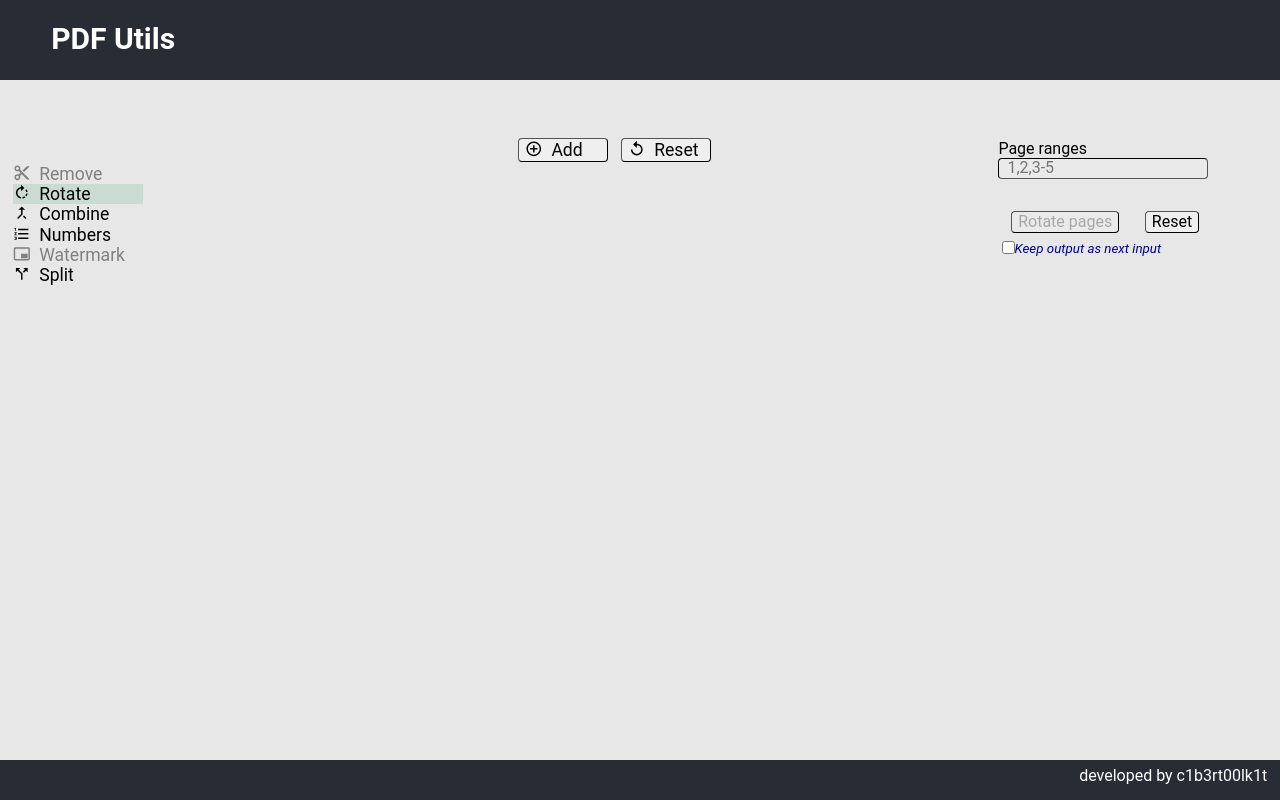
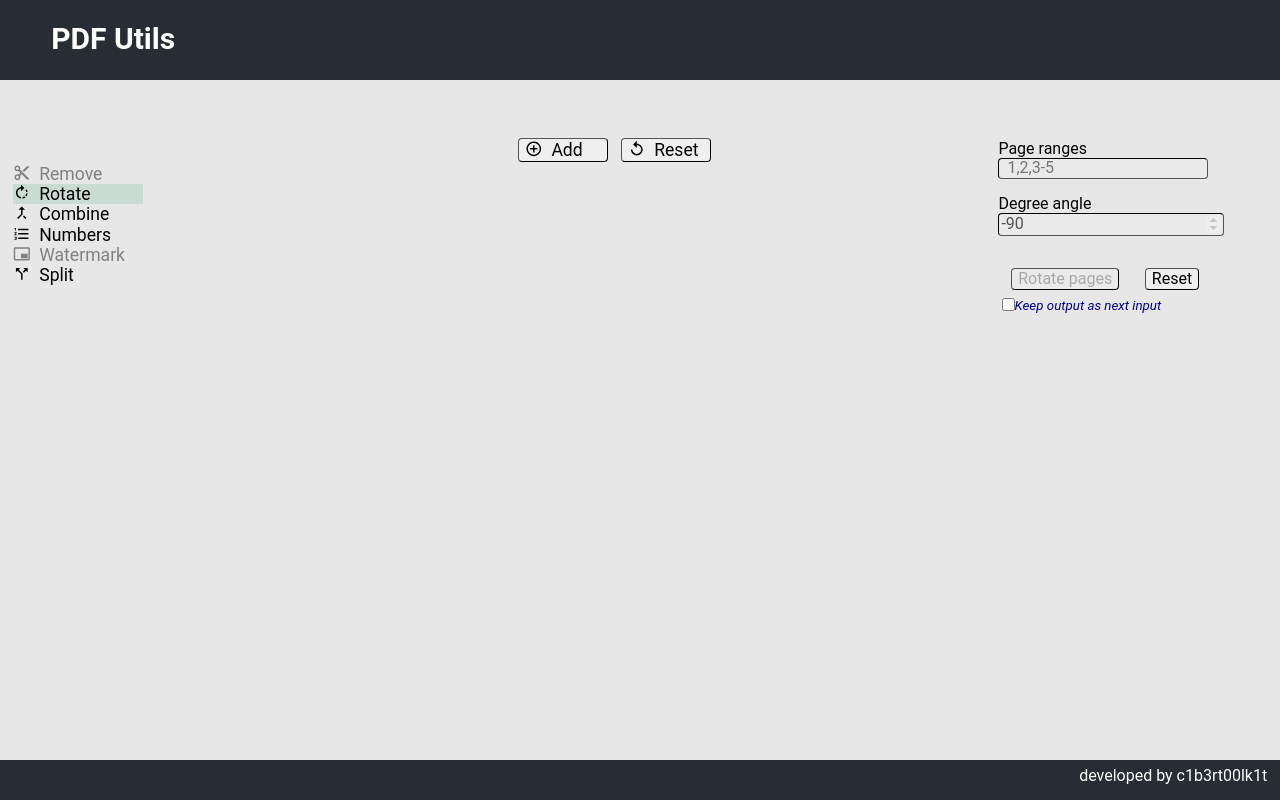
Before and after one commit to c1b3rt00lk1t/pdf-poc, a React (Vite) app: page / in a window 1280 px wide. Both pictures are taken after a click on the element "Rotate". Built offline with nearby package versions, Linux system fonts and the light colour scheme.

Commit message:
Remove test options

```diff
--- a/src/components/TransformRotate.tsx
+++ b/src/components/TransformRotate.tsx
@@ -54,17 +54,11 @@ const TransformRotate = ({
 
   const disabled = !file;
 
-  const testOptions = {
-    degreeAngle: 90,
-    pages: [],
-    allPages: true,
-  };
-
   function handleClickRotatePages(event: React.MouseEvent<HTMLButtonElement>) {
     event.preventDefault();
 
     if (file) {
-      rotatePages(file, testOptions).then((file) => {
+      rotatePages(file, options).then((file) => {
         console.log(file);
         if (keepOutputAsInput) {
           handleKeepOutputAsInput([file]);
@@ -101,6 +95,24 @@ const TransformRotate = ({
         />
       </div>
       <div>
+        <label htmlFor="degreeAngle" className={styles.label}>
+          Degree angle
+        </label>
+        <input
+          type="number"
+          id="degreeAngle"
+          name="degreeAngle"
+          value={options.degreeAngle}
+          onChange={(ev) =>
+            dispatch({
+              type: "degreeAngle",
+              value: Number(ev.target.value),
+            })
+          }
+          disabled={disabled}
+        />
+      </div>
+      <div>
         <button
           disabled={disabled}
           className={styles.button}
```
